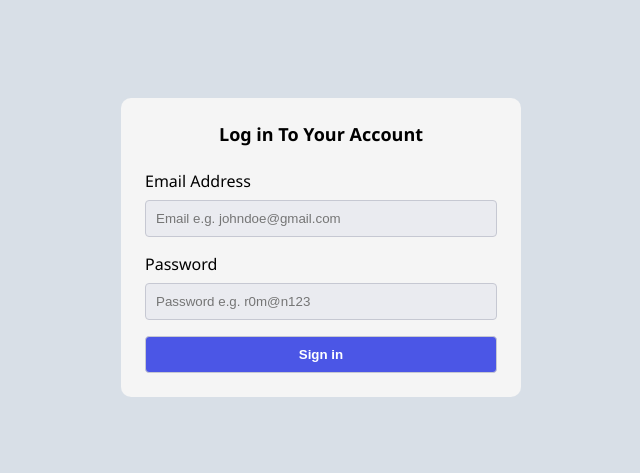
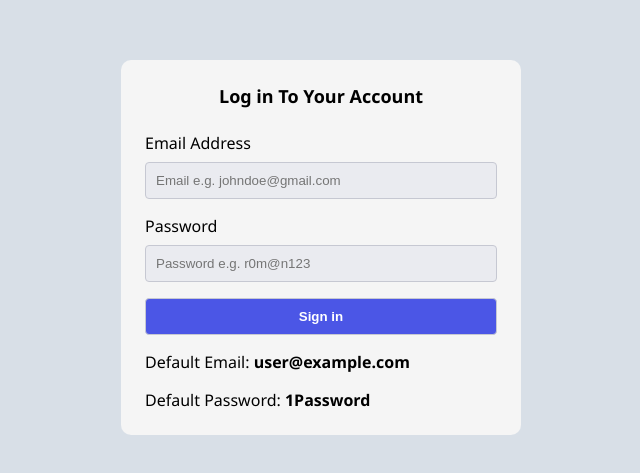
Before and after one commit to mighty-odewumi/switcheroo-image-gallery, a React (Create React App) app: page / in a window 1280 px wide. Shown: the part 153-626 px from the top of the page, without its empty margins (319-959 px from the left). Built offline with nearby package versions, Linux system fonts and the light colour scheme.

Commit message:
Displayed default login credentials on login page

```diff
--- a/src/components/Login.js
+++ b/src/components/Login.js
@@ -8,9 +8,6 @@ export default function Login({formData, setFormData, checkAuthentication}) {
       [name]: value,
     }));
   }
-
-  console.log(formData);
-
 
   // Called when the user clicks on the login button or the enter key
   function handleSubmit(e) {
@@ -50,6 +47,9 @@ export default function Login({formData, setFormData, checkAuthentication}) {
             />
           </label>
           <button>Sign in</button>
+
+          <p>Default Email: <span>user@example.com</span></p>
+          <p>Default Password: <span>1Password</span></p>
         </form>
       </div>
     </>
--- a/src/index.css
+++ b/src/index.css
@@ -50,6 +50,14 @@ input, .login-form button {
   cursor: pointer;
 }
 
+.login-form p {
+  margin-top: 16px;
+}
+
+.login-form p span {
+  font-weight: bold;
+}
+
 .main-page {
   padding: 24px;
 }
@@ -82,6 +90,11 @@ nav h3 {
   cursor: pointer;
 }
 
+.toggle-btn:hover, .toggle-btn:focus {
+  box-shadow: 0 5px 15px hsl(0, 11%, 75%);
+  font-weight: bold;
+}
+
 .search-form {
   padding: 4px 16px;
   border-radius: 40px;
@@ -97,6 +110,7 @@ nav h3 {
 .search-btn {
   background: transparent;
   border: none;
+  cursor: pointer;
 }
 
 .search-icon {
```
